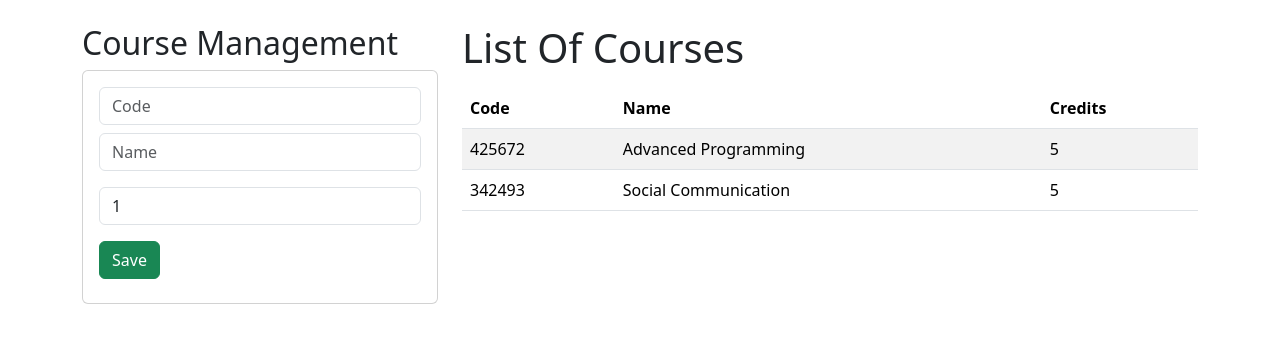
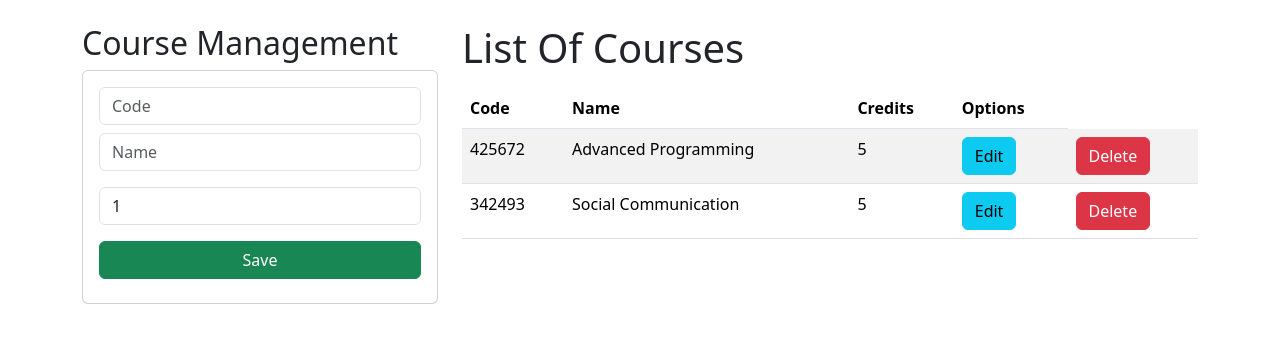
Before and after one commit to Camilo-Quiceno/simple-django, a Django app: page / in a window 1280 px wide. Shown: the part 56-399 px from the top of the page. Run offline with Django 4.2, Linux system fonts and the light colour scheme; data comes from the database, SQL or seed files in the repository; both versions use the stored data as it was after the commit.

Commit message:
Post add course is implemeted and Edit & Delete buttons created (not implemented)

```diff
--- a/apps/Academico/templates/manageCourses.html
+++ b/apps/Academico/templates/manageCourses.html
@@ -8,7 +8,7 @@
         <h2>Course Management</h2>
         <div class="card">
             <div class="card-body">
-                <form action="" method="POST">
+                <form action="/registerAction/" method="POST">{% csrf_token %}
                     <div class="form-group">
                         <input type="text" id="txtCode" name="txtCode" class="form-control" placeholder="Code" minlength="6" maxlength="6" required>
                     </div>
@@ -18,7 +18,7 @@
                     <div class="form-group py-2">
                         <input type="text" id="numCredits" name="numCredits" class="form-control" min="1" max="9" value="1" required>
                     </div>
-                    <div class="form-group py-2">
+                    <div class="form-group d-grid py-2">
                         <button type="submit" class="btn btn-success btn-block text-white">Save</button>
                     </div>
                 </form>
@@ -34,6 +34,7 @@
                         <th>Code</th>
                         <th>Name</th>
                         <th>Credits</th>
+                        <th colspan="">Options</th>
                     </tr>
                 </thead>
                 <tbody>
@@ -42,6 +43,8 @@
                         <td>{{c.code}}</td>
                         <td>{{c.name}}</td>
                         <td>{{c.credits}}</td>
+                        <td><a href="editCourse/{{c.code}}" class="btn btn-info">Edit</a></td>
+                        <td><a href="deleteCourse/{{c.code}}" class="btn btn-danger">Delete</a></td>
                     </tr>
                     {% endfor %}
                 </tbody>
--- a/apps/Academico/urls.py
+++ b/apps/Academico/urls.py
@@ -2,5 +2,6 @@ from django.urls import path
 from . import views
 
 urlpatterns = [
-    path('', views.home)
+    path('', views.home),
+    path('registerAction/', views.registerCourse)
 ]
--- a/apps/Academico/views.py
+++ b/apps/Academico/views.py
@@ -1,7 +1,16 @@
-from django.shortcuts import render
+from django.shortcuts import render, redirect
+from django.template import RequestContext
 from .models import Course
 
 # Create your views here.
 def home(request):
     courses_list = Course.objects.all()
     return render(request, "manageCourses.html", {"courses": courses_list})
+
+def registerCourse(request):
+    code = request.POST['txtCode']
+    name = request.POST['txtName']
+    credits = request.POST['numCredits']
+
+    new_course = Course.objects.create(code=code, name=name, credits=credits)
+    return redirect('/', RequestContext(request))
```
Also changed, not shown: Universidad.db.
